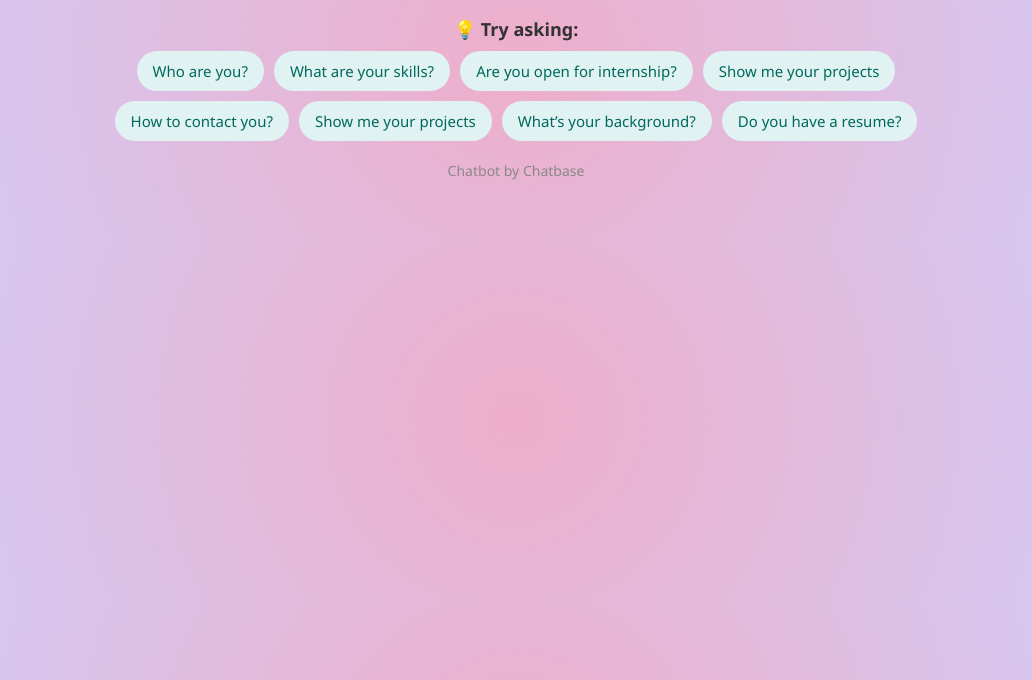
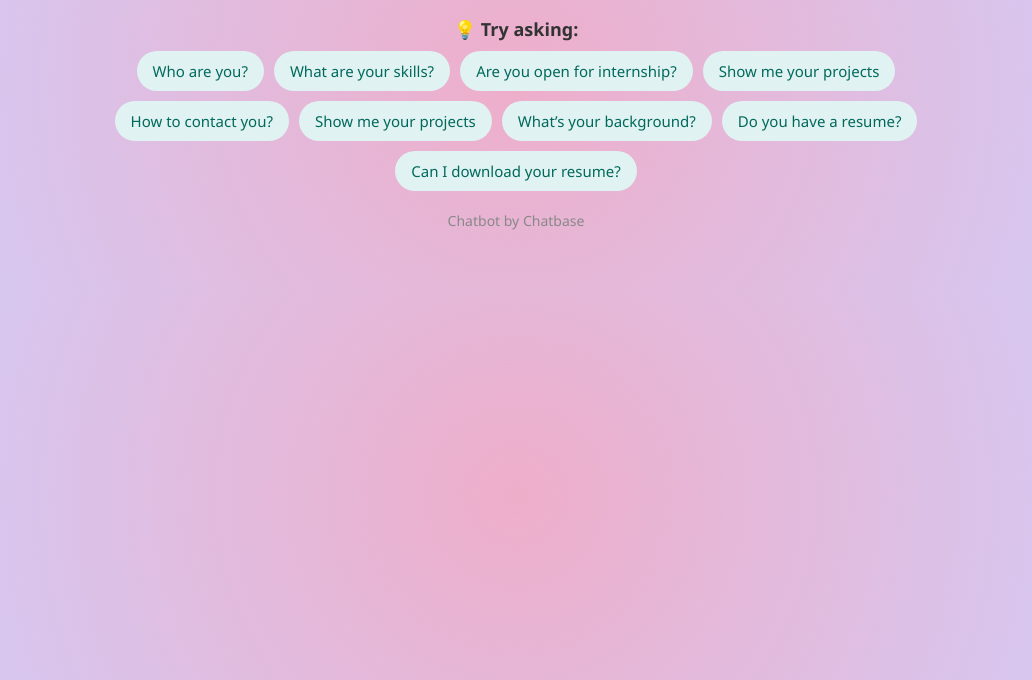
Before and after one commit to Sanya-09/tech-stack-fundamentals, a plain HTML site: page ChatBot/index.html in a window 1280 px wide. Shown: the part 120-800 px from the top of the page, without its empty margins (124-1156 px from the left). Drawn offline with Linux system fonts and the light colour scheme; a script that the page names is missing.

Commit message:
Update index.html

```diff
--- a/ChatBot/index.html
+++ b/ChatBot/index.html
@@ -28,6 +28,7 @@
         <li>Show me your projects</li>
         <li>What’s your background?</li>
         <li>Do you have a resume?</li>
+        <li>Can I download your resume?</li>
       </ul>
     </div>
 
```
